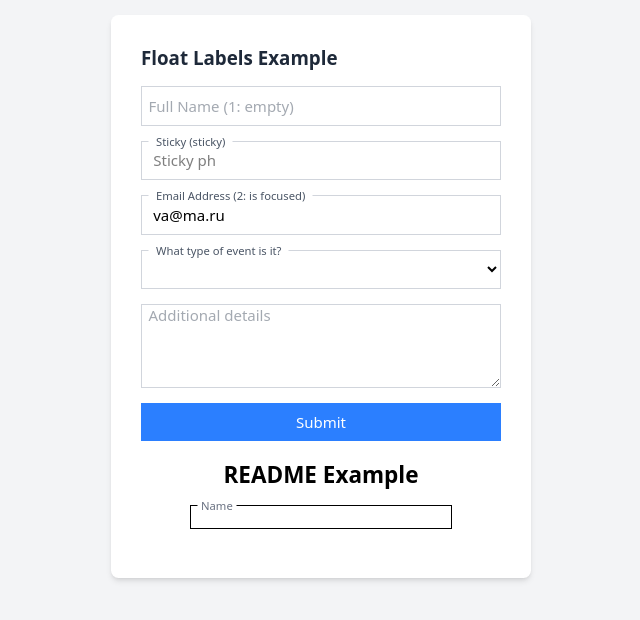
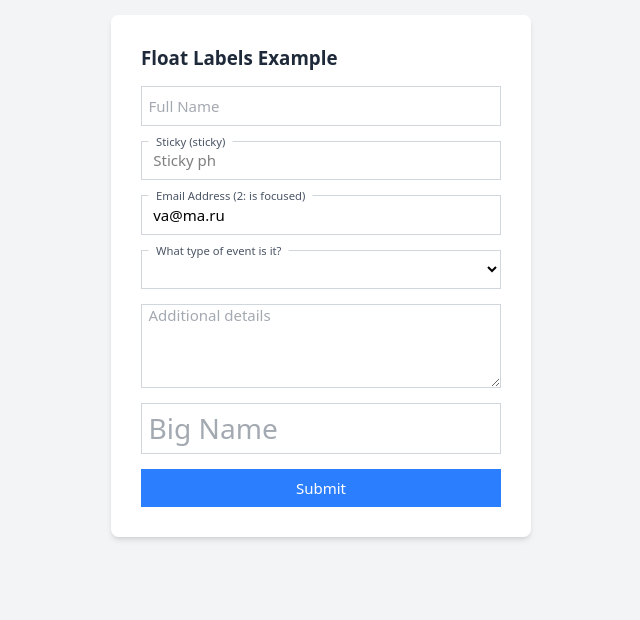
Before and after one commit to unlight/tailwind-float-label, a website built with Vite: page index.html in a window 1280 px wide. Shown: the whole page, without its empty margins (319-959 px from the left). Built offline with nearby package versions, Linux system fonts and the light colour scheme.

Commit message:
docs: Update README

```diff
--- a/index.html
+++ b/index.html
@@ -14,7 +14,7 @@
       <form class="space-y-4">
         <div class="float-container">
           <label for="fullname" class="float-label px-2 text-gray-600"
-            >Full Name (1: empty)</label
+            >Full Name</label
           >
           <input
             type="text"
@@ -73,27 +73,24 @@
           ></textarea>
         </div>
 
+        <div class="float-container text-3xl">
+          <label for="bigname" class="float-label px-2 text-gray-600"
+            >Big Name</label
+          >
+          <input
+            type="text"
+            id="bigname"
+            class="float-input w-full px-3 py-2 border border-gray-300"
+            placeholder="Full Name placeholder"
+          />
+        </div>
+
         <button
           type="button"
           class="w-full bg-blue-500 text-white py-2 px-4 hover:cursor-pointer"
         >
           Submit
         </button>
-      </form>
-      <form class="max-w-xs mx-auto p-5 space-y-4">
-        <h2 class="text-2xl font-bold text-center">README Example</h2>
-        <div class="float-container">
-          <label for="name" class="float-label px-1 bg-white text-gray-500"
-            >Name</label
-          >
-          <input
-            type="text"
-            id="name"
-            autocomplete="off"
-            placeholder="Name"
-            class="float-input outline-none focus:shadow-outline border w-full px-1"
-          />
-        </div>
       </form>
     </div>
   </body>
```
Also changed, not shown: README.md.
